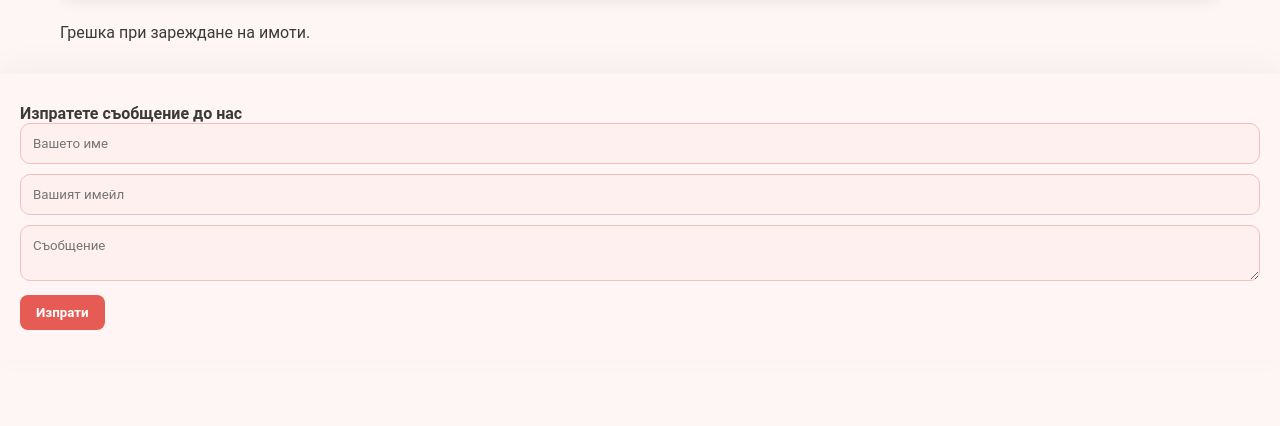
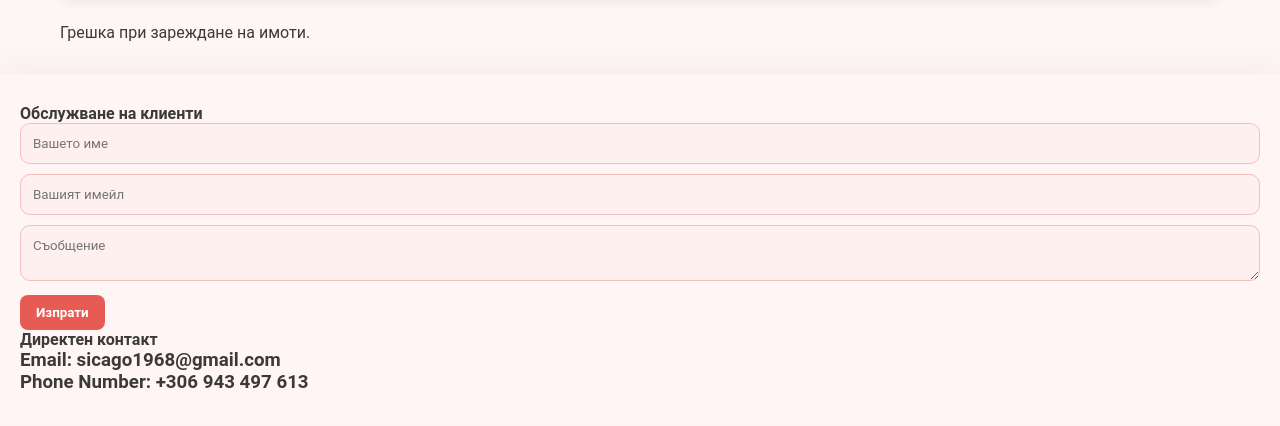
Before and after one commit to ModdedSpaceMan/thrakehouse.github.io, a website: page index.html in a window 1280 px wide. Shown: the part 222-648 px from the top of the page. Drawn offline with Linux system fonts and the light colour scheme; no server answers.

Commit message:
Update index.html

```diff
--- a/index.html
+++ b/index.html
@@ -130,13 +130,16 @@
 
 <footer>
   <div class="support-card">
-    <h4>Изпратете съобщение до нас</h4>
+    <h4>Обслужване на клиенти</h4>
     <form id="supportForm" class="support-form">
       <input type="text" id="supportName" placeholder="Вашето име" required>
       <input type="email" id="supportEmail" placeholder="Вашият имейл" required>
       <textarea id="supportMessage" placeholder="Съобщение" required></textarea>
       <button type="submit" class="support-submit">Изпрати</button>
     </form>
+    <h4>Директен контакт</h4>
+    <h3>Email: sicago1968@gmail.com</h3>
+    <h3>Phone Number: +306 943 497 613</h3>
   </div>
 </footer>
 
```
